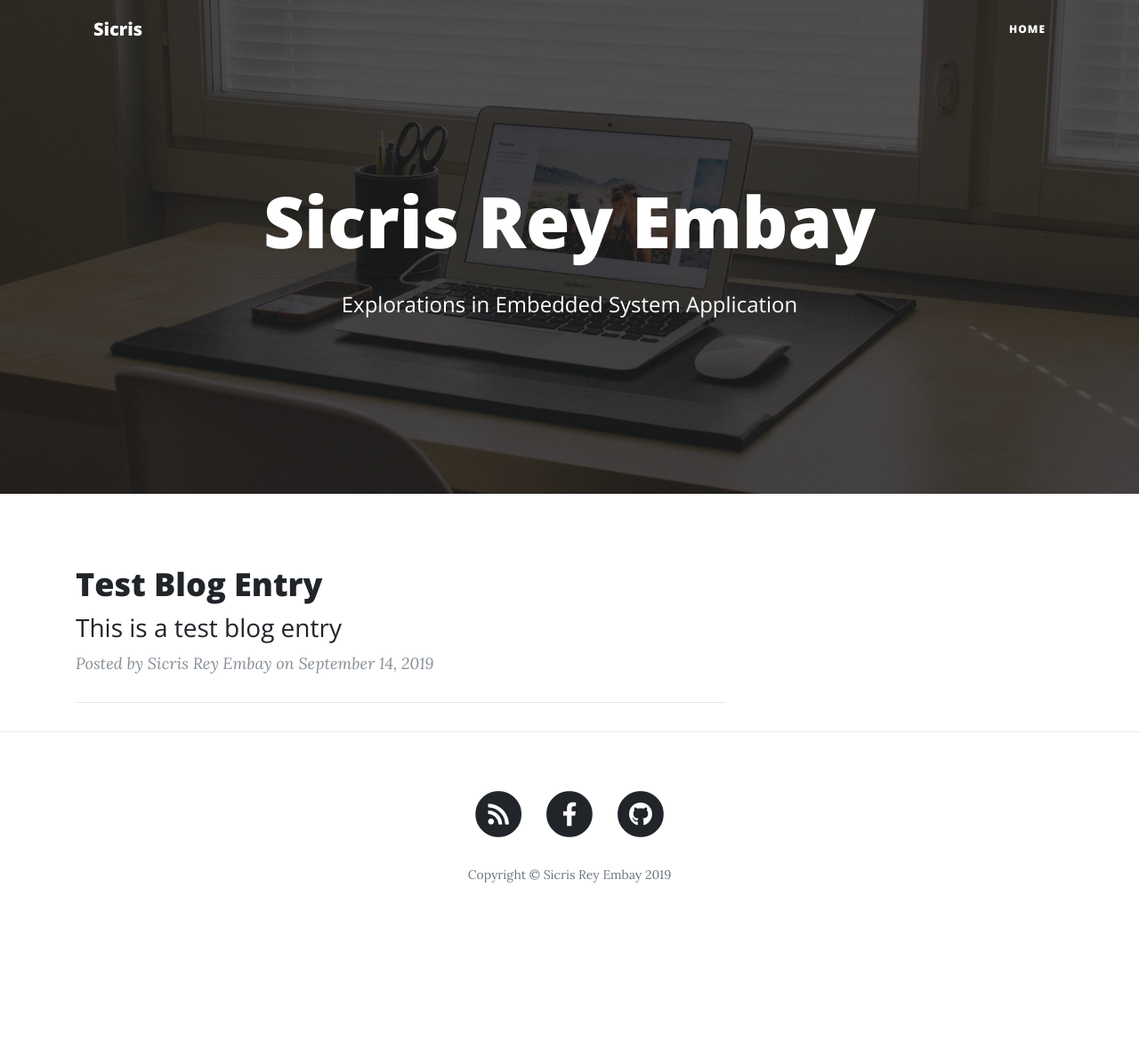
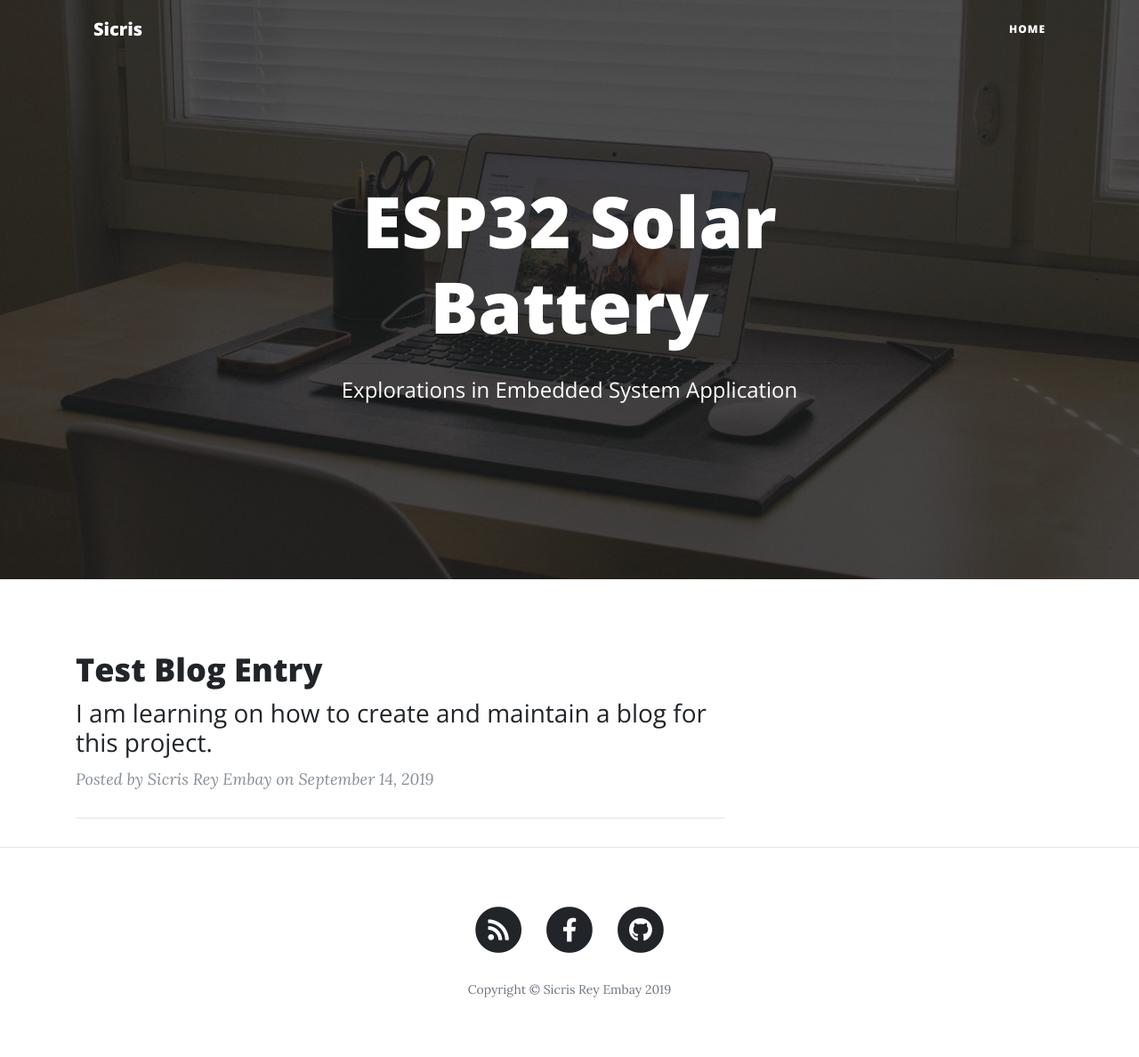
Before and after one commit to sicrisembay/ESP32-Solar-Battery, a Jekyll site: the page built from index.html, in a window 1280 px wide. Shown: the whole page at 89% size. Built offline with Jekyll 4.4.1, drawn with Linux system fonts in a browser that asks for light colours; the list of posts is cut into pages by our own code; before the commit the page ends 1059 px from its top, so only the background shows below that.

Commit message:
First post

```diff
--- a/_includes/nav.html
+++ b/_includes/nav.html
@@ -1,7 +1,7 @@
   <!-- Navigation -->
   <nav class="navbar navbar-expand-lg navbar-light fixed-top" id="mainNav">
     <div class="container">
-      <a class="navbar-brand" href="index.html">Sicris</a>
+      <a class="navbar-brand" href="{{ site.baseurl }}/">Sicris</a>
       <button class="navbar-toggler navbar-toggler-right" type="button" data-toggle="collapse" data-target="#navbarResponsive" aria-controls="navbarResponsive" aria-expanded="false" aria-label="Toggle navigation">
         Menu
         <i class="fas fa-bars"></i>
@@ -9,7 +9,7 @@
       <div class="collapse navbar-collapse" id="navbarResponsive">
         <ul class="navbar-nav ml-auto">
           <li class="nav-item">
-            <a class="nav-link" href="index.html">Home</a>
+            <a class="nav-link" href="{{ site.baseurl }}/">Home</a>
           </li>
         </ul>
       </div>
--- a/_posts/2019-09-14-Test.markdown
+++ b/_posts/2019-09-14-Test.markdown
@@ -1,9 +1,17 @@
 ---
 layout: post
 title: "Test Blog Entry"
-subtitle: "This is a test blog entry"
+subtitle: "I am learning on how to create and maintain a blog for this project."
 author: "Sicris Rey Embay"
-header-img: "img/post-bg.jpg"
+header-img: "assets/images/2019-09-14/IMG_20190914_174643_1.jpg"
 ---
 
-This is a test blog entry.
+This is a test blog entry as I am learning on how to create and maintain a blog page for this project.  The plan is to
+post a weekly update on this project and at the same time, I will try to fix bugs on this blog page (i.e. I can't
+figure out why the nav bar is not behaving as expected).
+
+I am very new to this but there are tons of information in the web that really help me to jump start this blog page.
+
+Some of the websites that I found very useful:
+* [Setting up a Jekyll blog on Github Pages](https://michelleful.github.io/code-blog/2014/02/28/setting-up-a-jekyll-blog-on-github-pages/)
+* [startbootstrap-clean-blog](https://github.com/BlackrockDigital/startbootstrap-clean-blog)
--- a/index.html
+++ b/index.html
@@ -1,5 +1,6 @@
 ---
 layout: page
+title: "ESP32 Solar Battery"
 description: "Explorations in Embedded System Application"
 header-img: "img/home-bg.jpg"
 ---
```
Also changed, not shown: assets/images/2019-09-14/IMG_20190914_174643_1.jpg (added).
